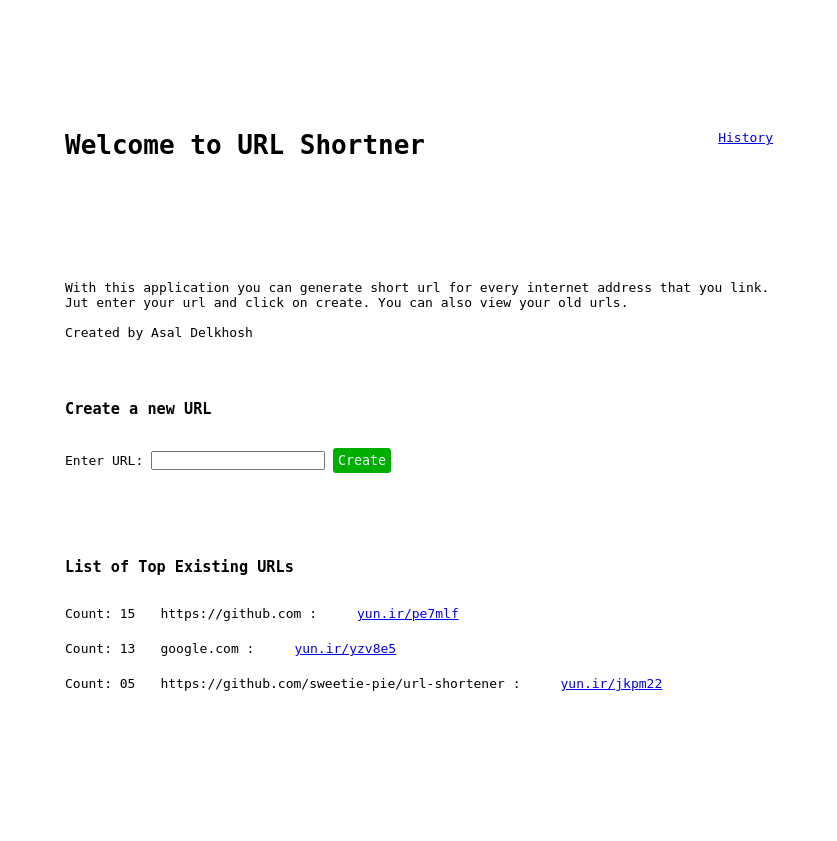
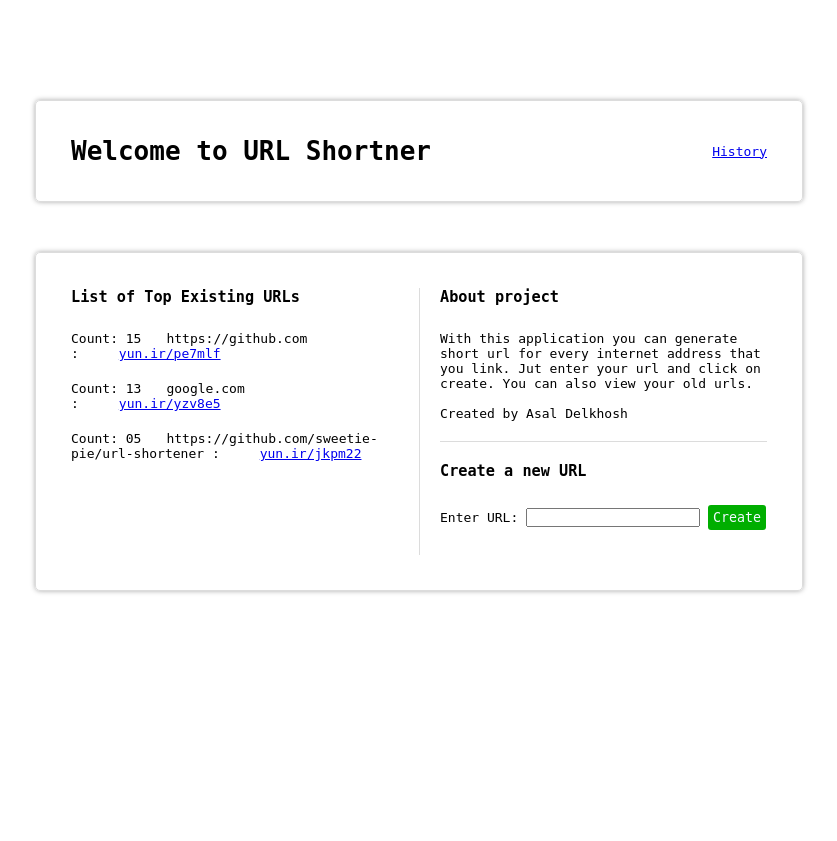
Before and after one commit to asaldelkhosh/URL-Shortener, a Flask app: page / in a window 1280 px wide. Shown: the whole page, without its empty margins (221-1058 px from the left). After the commit the page ends 594 px from the top, so only its background shows below. Run offline with Flask 3, Linux system fonts and the light colour scheme; data comes from the database, SQL or seed files in the repository; both versions use the stored data as it was after the commit.

Commit message:
add: grids in main page

```diff
--- a/web/static/css/style.css
+++ b/web/static/css/style.css
@@ -11,17 +11,13 @@
 }
 
 .header {
-    margin-block-end: 60px;
     display: flex;
     justify-content: space-between;
+    align-items: center;
 }
 
-.holder {
-    padding: 30px;
-}
-
-.title {
-    margin-block-end: 30px;
+.margin-bottom-20 {
+    margin-block-end: 25px;
 }
 
 .btn {
@@ -47,3 +43,27 @@
 .btn-red:hover {
     background-color: rgb(102, 0, 0);
 }
+
+.top-layer, .bottom-layer {
+    inline-size: 100%;
+    margin-block-end: 50px;
+
+    padding: 35px;
+    border: 1px solid gainsboro;
+    box-shadow: 0 0 5px #aaaaaa;
+    border-radius: 5px;
+}
+
+.bottom-layer {
+    display: grid;
+    grid-template-columns: 50% 50%;
+}
+
+.bottom-layer-left {
+    padding-inline-end: 21px;
+}
+
+.bottom-layer-right {
+    padding-inline-start: 20px;
+    border-inline-start: 1px solid gainsboro;
+}
--- a/web/template/index.html
+++ b/web/template/index.html
@@ -6,14 +6,14 @@
         <meta name="viewport" content="width=device-width, initial-scale=1.0" />
         <!-- css files --->
         <link rel="stylesheet" type="text/css" href="/css/style.css">
-
         <title>
             URL Shortner
         </title>
     </head>
     <body>
         <div id="app">
-            <div class="header holder">
+            <div class="top-layer">
+                <div class="header">
                     <h1>
                         Welcome to URL Shortner
                     </h1>
@@ -21,14 +21,29 @@
                         History
                     </a>
                 </div>
-            <div class="holder">
+            </div>
+            <div class="bottom-layer">
+                <div class="bottom-layer-left">
+                    <h3 class="margin-bottom-20">
+                        List of Top Existing URLs
+                    </h3>
+                    <ul style="list-style-type: none;" id="urls">
+                    </ul>
+                </div>
+                <div class="bottom-layer-right">
+                    <div>
+                        <h3 class="margin-bottom-20">
+                            About project
+                        </h3>
+                        <p>
                             With this application you can generate short url for every internet
                             address that you link. Jut enter your url and click on create. You can
                             also view your old urls.<br /><br />
                             Created by Asal Delkhosh
+                        </p>
                     </div>
-            <div class="holder">
-                <h3 class="title">
+                    <div style="margin-block-start: 20px; border-block-start: 1px solid gainsboro; padding-block-start: 20px;">
+                        <h3 class="margin-bottom-20">
                             Create a new URL
                         </h3>
                         <label>
@@ -40,12 +55,7 @@
                         </button>
                         <div style="margin-block-start: 25px;;" id="url-result"></div>
                     </div>
-            <div class="holder">
-                <h3 class="title">
-                    List of Top Existing URLs
-                </h3>
-                <ul style="list-style-type: none;" id="urls">
-                </ul>
+                </div>
             </div>
         </div>
         <!-- JS files -->
```
Also changed, not shown: database/sql.db. Lines whose indentation alone changed are shown as unchanged.
